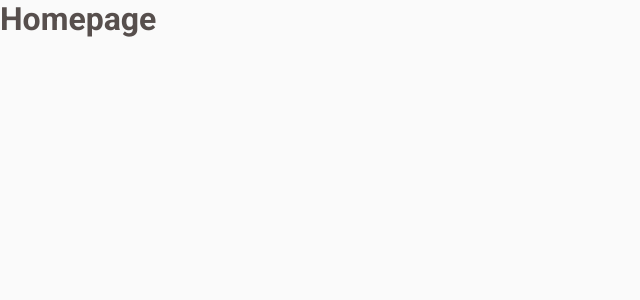
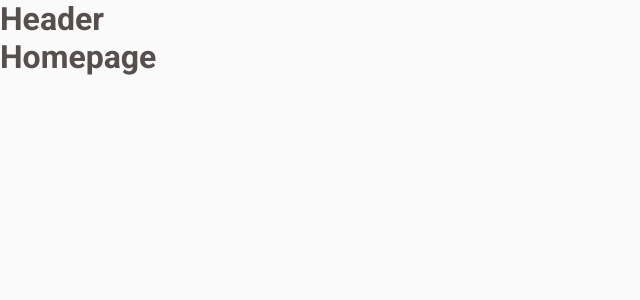
Before and after one commit to GabrielGCJ/coffee-delivery-2, a React (Vite) app: page / in a window 1280 px wide. Shown: the top 300 px of the page, without its empty margins (0-640 px from the left). Built offline with nearby package versions, Linux system fonts and the light colour scheme.

Commit message:
feature/add-default-layout

```diff
--- a/src/Routes.tsx
+++ b/src/Routes.tsx
@@ -1,12 +1,15 @@
 import { Route, Routes } from "react-router-dom";
 import { HomePage } from "./pages/Home";
 import { CompletedOrderPage } from "./pages/completeOrder";
+import { DefaultLayout } from "./layouts/DefaltLayout";
 
 export function Router() {
   return (
     <Routes>
-        <Route path="/" element={<HomePage />} />
-        <Route path="/completedOrder" element={<CompletedOrderPage />} />
+        <Route path="/" element={<DefaultLayout />}>
+            <Route path="/" element={<HomePage />} />
+            <Route path="/completedOrder" element={<CompletedOrderPage />} />
+        </Route>
     </Routes>
   );
 }
--- /dev/null
+++ b/src/layouts/DefaltLayout/index.tsx
@@ -0,0 +1,11 @@
+import { LayoutContainer } from "./styles"
+import {Outlet} from 'react-router-dom'
+
+export const DefaultLayout = () => {
+    return(
+        <LayoutContainer>
+            <h1> Header </h1>
+            <Outlet />
+        </LayoutContainer>
+    )
+}
--- /dev/null
+++ b/src/layouts/DefaltLayout/styles.ts
@@ -0,0 +1,6 @@
+import styled from "styled-components";
+
+export const LayoutContainer = styled.div`
+
+
+`
```
